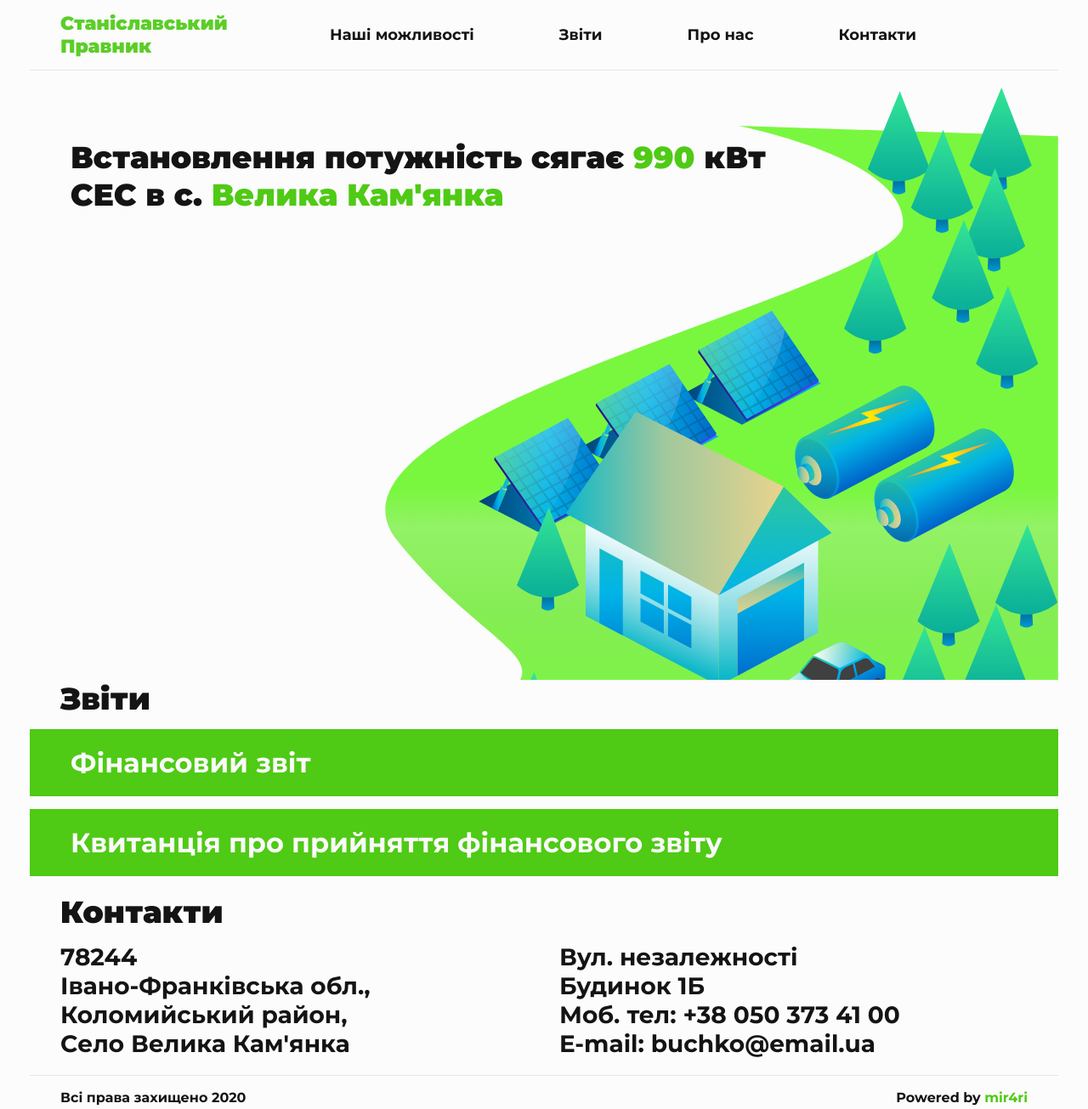
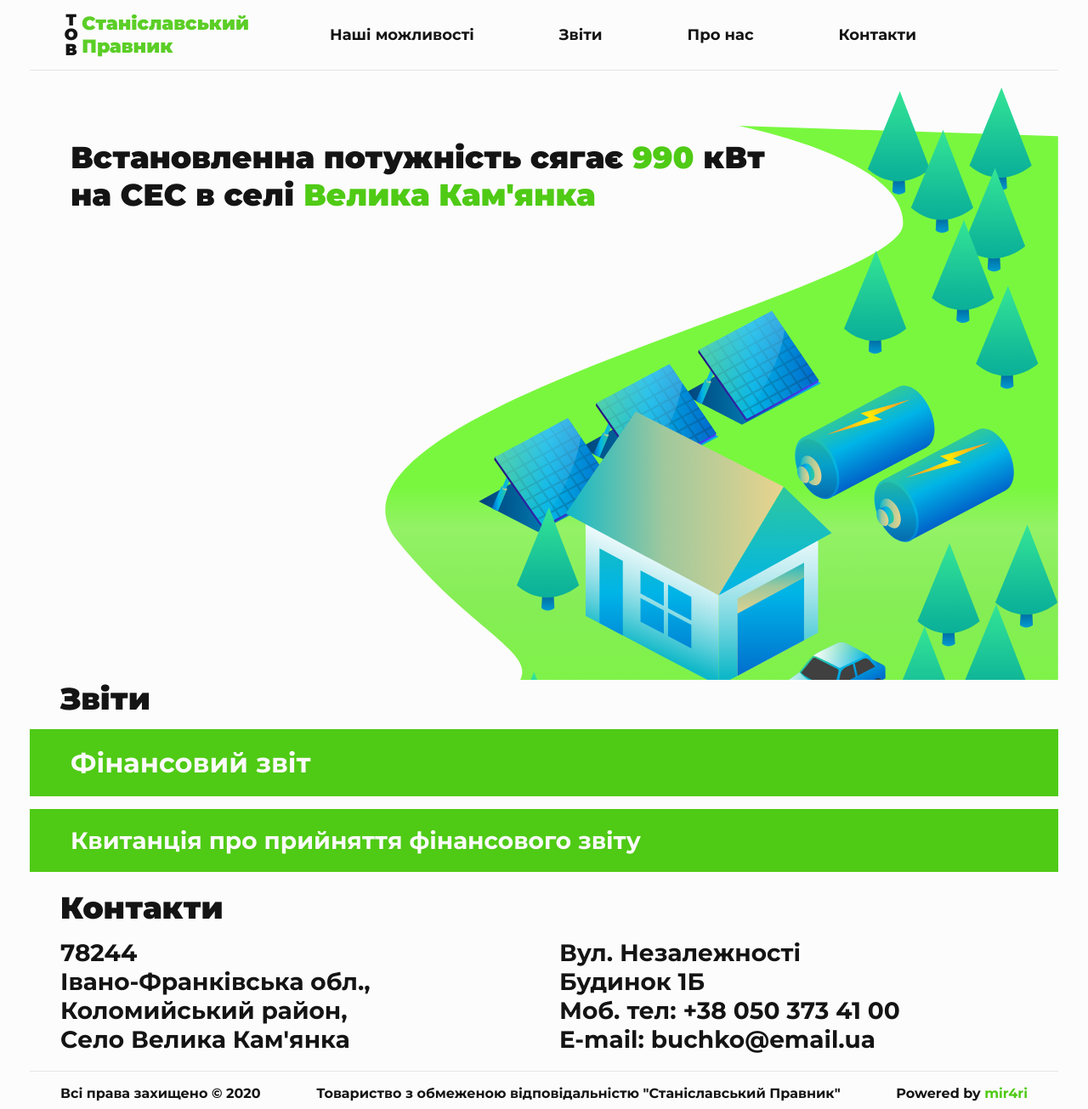
Before and after one commit to mir4ri/stanislavskiypravnyk, a plain HTML site: page index.html in a window 1280 px wide. Shown: the whole page at 85% size. Drawn offline with Linux system fonts and the light colour scheme; a script that the page names is missing.

Commit message:
little change

```diff
--- a/index.html
+++ b/index.html
@@ -12,7 +12,12 @@
   </head>
   <body>
     <header class="header">
-      <span class="logo">Станіславський Правник</span>
+      <div class="logo">
+        <div>Т О В</div>
+        <div>
+          Станіславський Правник
+        </div>
+      </div>
       <nav class="nav">
         <a href="#hero">Наші можливості</a>
         <a href="#reports">Звіти</a>
@@ -22,11 +27,11 @@
     </header>
     <section id="hero">
       <div class="hero__text">
-        Встановлення потужність сягає
+        Встановленна потужність сягає
         <span class="hero__text--green">990</span> кВт
       </div>
       <div class="hero__text">
-        СЕС в с. <span class="hero__text--green">Велика Кам'янка</span>
+        на СЕС в селі <span class="hero__text--green">Велика Кам'янка</span>
       </div>
     </section>
     <section id="reports">
@@ -56,7 +61,7 @@
           Cело Велика Кам'янка
         </div>
         <div class="">
-          Вул. незалежності <br />
+          Вул. Незалежності <br />
           Будинок 1Б <br />
           Моб. тел: +38 050 373 41 00 <br />
           <a href="mailto:buchko@email.ua">E-mail: buchko@email.ua</a>
@@ -64,7 +69,10 @@
       </div>
     </section>
     <footer class="footer flex">
-      <span>Всі права захищено 2020</span>
+      <span>Всі права захищено &copy; 2020</span>
+      <span class="footer--gray">
+        Товариство з обмеженою відповідальністю "Станіславський Правник"
+      </span>
       <span>
         Powered by
         <a href="http://mir4ri.pp.ua" target="_blank" class="mir4ri"
--- a/styles/desktop.scss
+++ b/styles/desktop.scss
@@ -40,11 +40,20 @@ body {
   display: flex;
   margin-bottom: 20px;
   .logo {
+    display: flex;
+    align-items: center;
     width: 255px;
     margin-left: 48px;
     color: rgba(79, 202, 21, 0.93);
     font-weight: 900;
     font-size: 22px;
+    div:first-child {
+      font-size: 19px;
+      text-align: center;
+      line-height: 0.9;
+      width: 35px;
+      color: #141414;
+    }
   }
   .nav {
     display: flex;
@@ -118,6 +127,9 @@ body {
     &:hover {
       text-decoration: underline;
     }
+    &:nth-child(3) {
+      font-size: 28px;
+    }
   }
 }
 
@@ -143,7 +155,9 @@ body {
   border-top: 1px solid #e5e5e5;
   padding: 16px 56px;
   font-weight: 700;
-
+  .footer--gray {
+    font-size: 16px;
+  }
   .mir4ri {
     text-decoration: none;
     color: #4fca15;
```
Also changed, not shown: styles/desktop.css, 1 other file.
